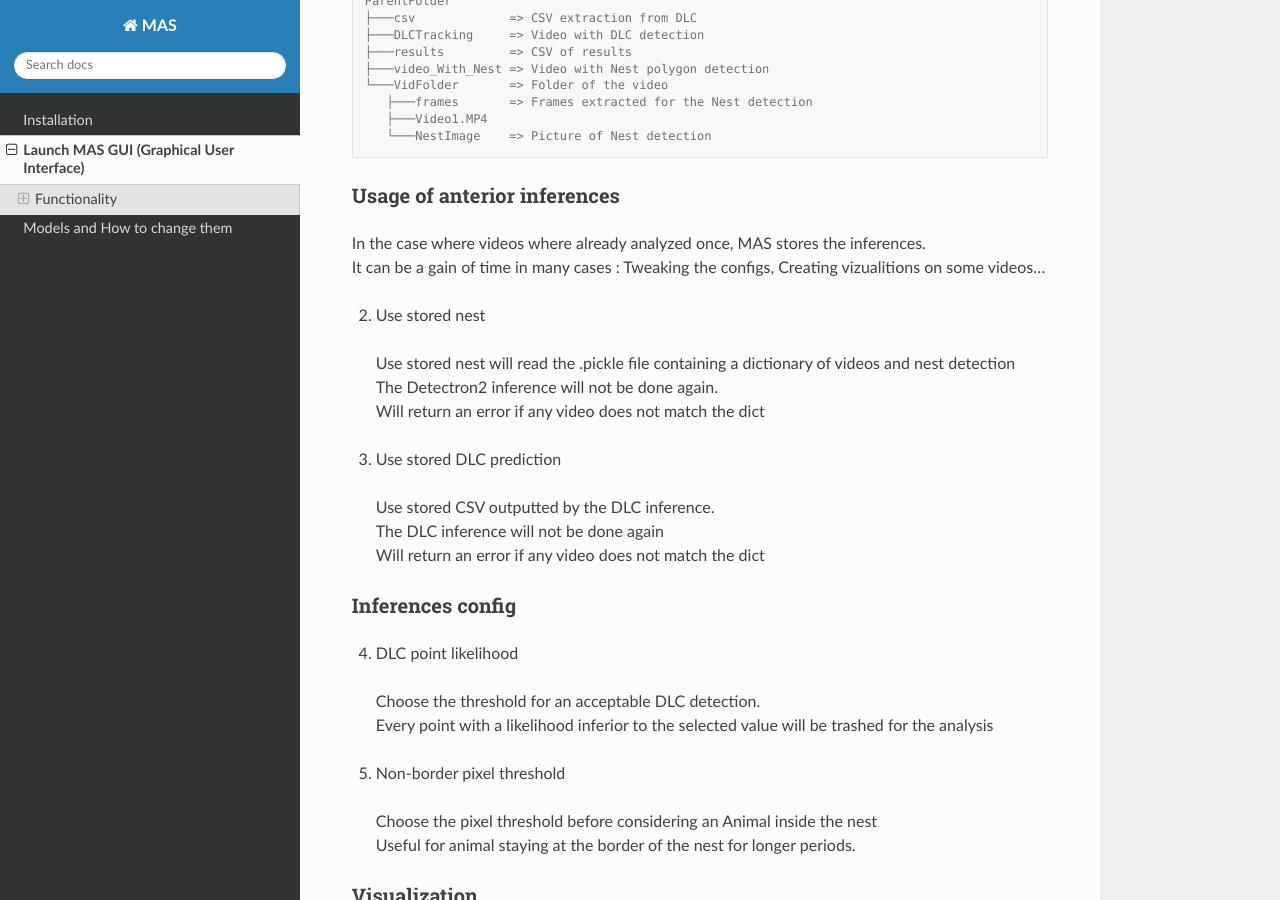
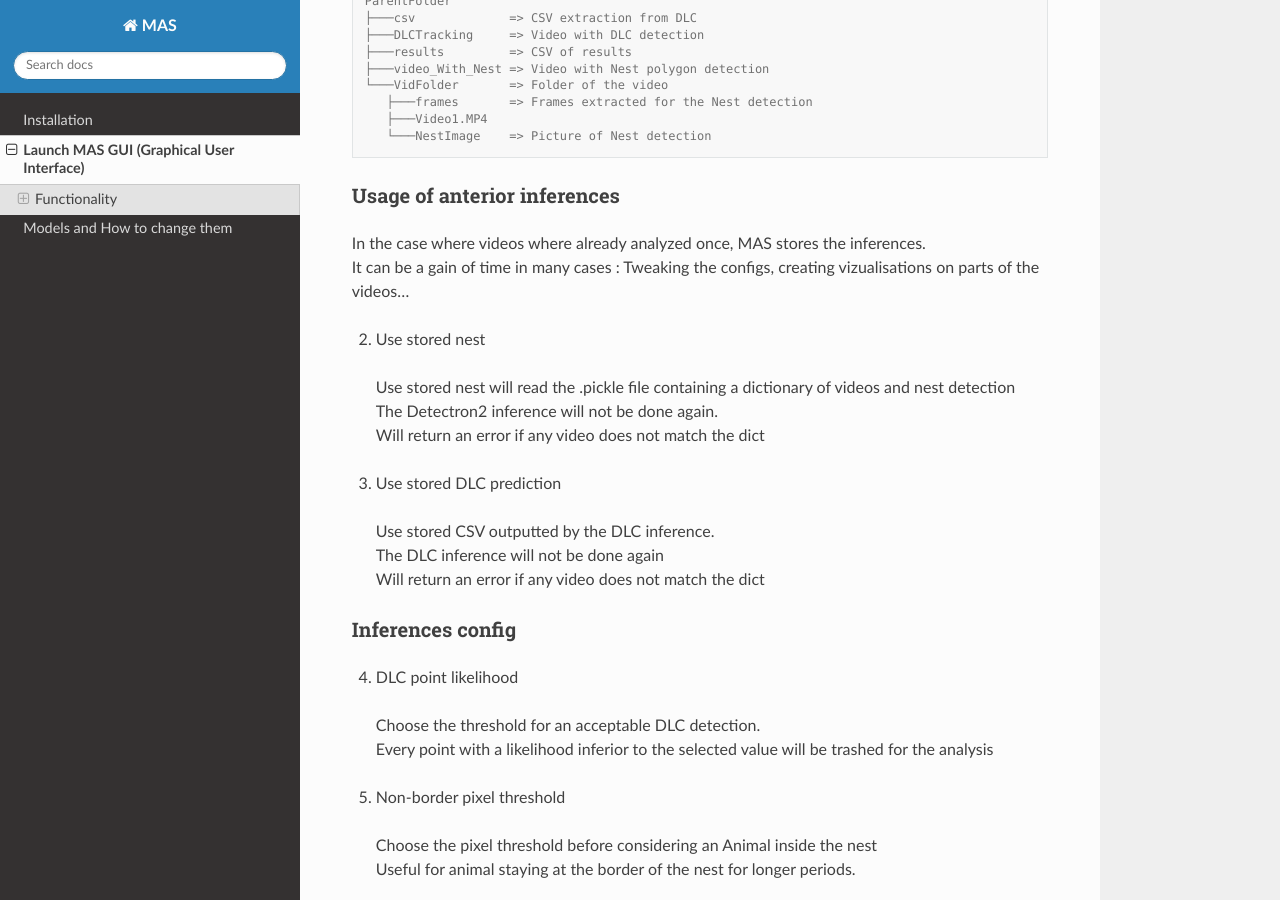
Before and after one commit to ChavisManzoniLab/MAS, a Sphinx documentation site: the page built from docs/usage.rst, in a window 1280 px wide and 900 px high, scrolled down 1271 px. Built offline with Sphinx 7.4.7 and the Read the Docs theme 3.1.0, drawn with Linux system fonts in a browser that asks for light colours.

Commit message:
Update usage.rst

```diff
--- a/docs/usage.rst
+++ b/docs/usage.rst
@@ -54,7 +54,7 @@ Usage of anterior inferences
 -----------------------------
 
 | In the case where videos where already analyzed once, MAS stores the inferences.
-| It can be a gain of time in many cases : Tweaking the configs, Creating vizualitions on some videos...
+| It can be a gain of time in many cases : Tweaking the configs, creating vizualisations on parts of the videos...
 
 2. Use stored nest
   | Use stored nest will read the .pickle file containing a dictionary of videos and nest detection
```
